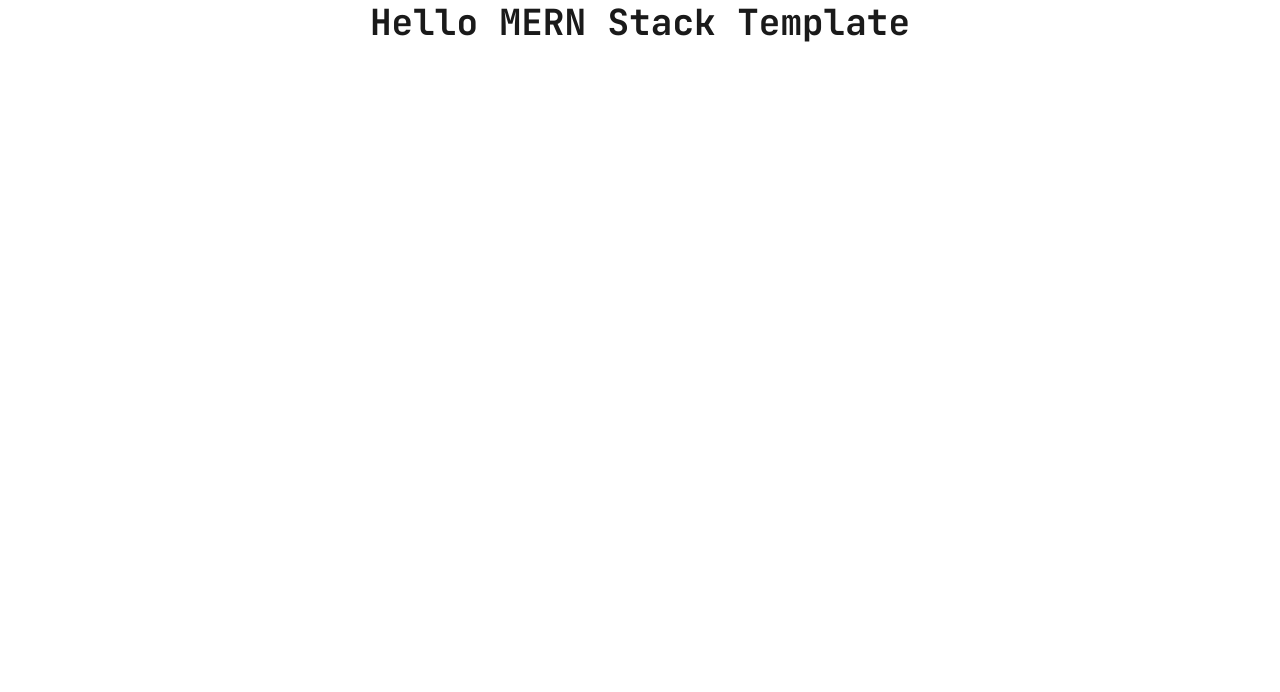
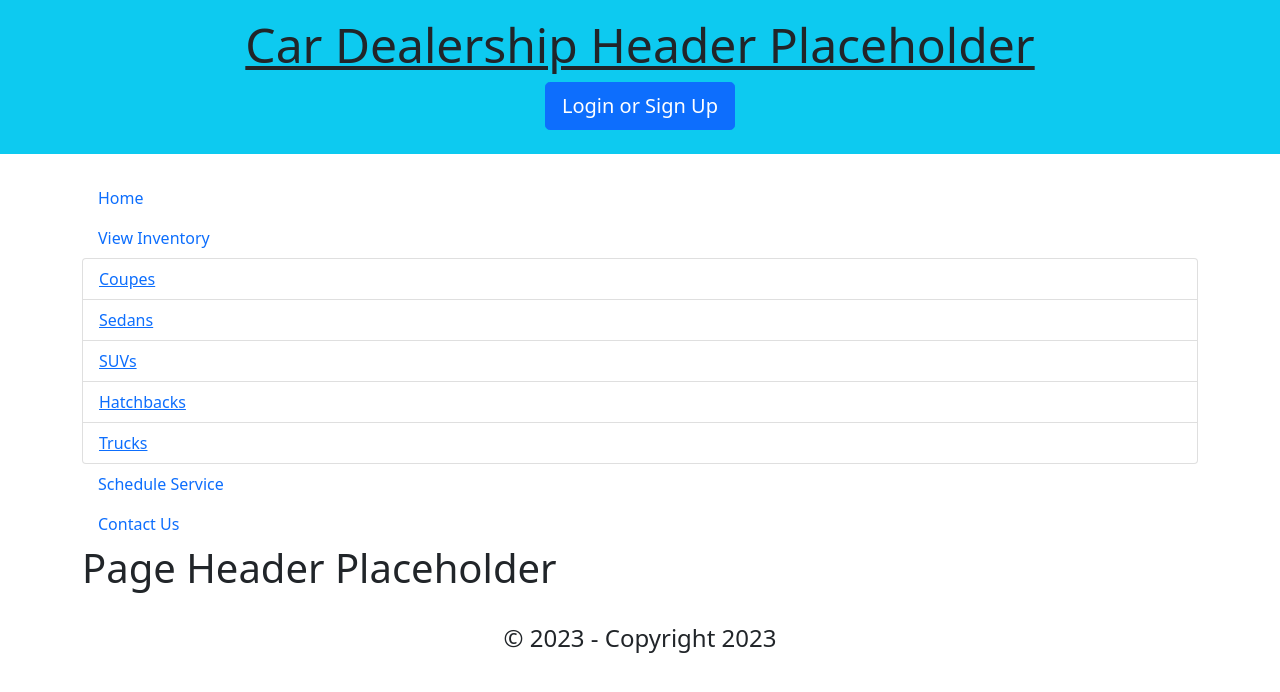
Before and after one commit to Craigien/legendary-fiesta-Project-03, a React (Create React App) app in the folder client/: page / in a window 1280 px wide. Shown: the top 692 px of the page. Built offline with nearby package versions, Linux system fonts and the light colour scheme.

Commit message:
Started functionality around listing available vehicles by type and setup initial nav bar

```diff
--- a/client/public/index.html
+++ b/client/public/index.html
@@ -26,7 +26,9 @@
     -->
     <link rel="preconnect" href="https://fonts.gstatic.com" />
     <link href="https://fonts.googleapis.com/css2?family=JetBrains+Mono:ital,wght@0,400;0,700;1,400&family=Open+Sans:wght@400;700&display=swap" rel="stylesheet" />
-    <title>Tech Thoughts</title>
+    <link href="https://cdn.jsdelivr.net/npm/bootstrap@5.1.3/dist/css/bootstrap.min.css" rel="stylesheet" integrity="sha384-1BmE4kWBq78iYhFldvKuhfTAU6auU8tT94WrHftjDbrCEXSU1oBoqyl2QvZ6jIW3" crossorigin="anonymous">
+    <script src="https://cdn.jsdelivr.net/npm/bootstrap@5.1.3/dist/js/bootstrap.bundle.min.js" integrity="sha384-ka7Sk0Gln4gmtz2MlQnikT1wXgYsOg+OMhuP+IlRH9sENBO0LRn5q+8nbTov4+1p" crossorigin="anonymous"></script>
+    <title>Car Dealership</title>
   </head>
   <body>
     <noscript>You need to enable JavaScript to run this app.</noscript>
--- a/client/src/App.js
+++ b/client/src/App.js
@@ -5,28 +5,36 @@ import {
   ApolloProvider,
 } from '@apollo/client';
 import { BrowserRouter as Router, Routes, Route } from 'react-router-dom';
-import ExampleComponent from './pages/ExampleComponent';
+
+import Home from './pages/Home';
+import Header from './components/Header';
+import Footer from './components/Footer';
+import Nav from './components/Nav';
 
 const client = new ApolloClient({
   uri: '/graphql',
   cache: new InMemoryCache(),
 });
 
-
 function App() {
   return (
     <ApolloProvider client={client}>
       <Router>
-        <div className="flex-column justify-flex-start min-100-vh">
-          <div className="container">
-            <Routes>
-              <Route
-                path="/"
-                element={<ExampleComponent />}
-              />
-            </Routes>
+        {/* <div className="flex-column justify-flex-start min-100-vh"> */}
+        <Header />
+        <div className="container">
+          <div className="row align-items-start">
+            <Nav />
           </div>
+          <Routes>
+            <Route
+              path="/"
+              element={<Home />}
+            />
+          </Routes>
         </div>
+        <Footer />
+        {/* </div> */}
       </Router>
     </ApolloProvider>
   );
--- /dev/null
+++ b/client/src/components/Footer/index.js
@@ -0,0 +1,24 @@
+import React from 'react';
+import { useLocation, useNavigate } from 'react-router-dom';
+
+const Footer = () => {
+  const location = useLocation();
+  const navigate = useNavigate();
+  return (
+    <footer className="w-100 mt-auto text-dark p-4">
+      <div className="container text-center mb-5">
+        {location.pathname !== '/' && (
+          <button
+            className="btn btn-dark mb-3"
+            onClick={() => navigate(-1)}
+          >
+            &larr; Go Back
+          </button>
+        )}
+        <h4>&copy; {new Date().getFullYear()} - Copyright 2023</h4>
+      </div>
+    </footer>
+  );
+};
+
+export default Footer;
--- /dev/null
+++ b/client/src/components/Header/index.js
@@ -0,0 +1,44 @@
+import React from 'react';
+import { Link } from 'react-router-dom';
+
+import Auth from '../../utils/auth';
+
+const Header = () => {
+    const logout = (event) => {
+        event.preventDefault();
+        Auth.logout();
+    };
+    return (
+        <header className="bg-info text-dark mb-4 py-3 display-flex align-center">
+            <div className="container flex-column justify-space-between-lg justify-center align-center text-center">
+                <Link className="text-dark" to="/">
+                    <h1 className="m-0 " style={{ fontSize: '3rem' }}>
+                        Car Dealership Header Placeholder
+                    </h1>
+                </Link>
+
+                <div>
+                    {Auth.loggedIn() ? (
+                        <>
+                            {/* May remove this */}
+                            <Link className="btn btn-lg btn-primary m-2" to="/me">
+                                View My Profile
+                            </Link>
+                            <button className="btn btn-lg btn-light m-2" onClick={logout}>
+                                Logout
+                            </button>
+                        </>
+                    ) : (
+                        <>
+                            <Link className="btn btn-lg btn-primary m-2" to="/login">
+                                Login or Sign Up
+                            </Link>
+                        </>
+                    )}
+                </div>
+            </div>
+        </header>
+    );
+};
+
+export default Header;
--- /dev/null
+++ b/client/src/components/Nav/index.js
@@ -0,0 +1,46 @@
+import React from 'react';
+import { Link } from 'react-router-dom';
+
+const Nav = () => {
+
+    return (
+        <aside className="col">
+            <nav>
+                <ul className="nav flex-column">
+                    <li className="nav-item">
+                        <Link className="nav-link active" to="/">Home</Link>
+                    </li>
+                    {/* This should become a drop down menu with category choices */}
+                    <li className="nav-item">
+                        <Link className="nav-link" to="/categories">View Inventory</Link>
+                        <ul className="list-group">
+                            <li className="list-group-item">
+                                <Link to="/categories/coupes">Coupes</Link>
+                            </li>
+                            <li className="list-group-item">
+                                <Link to="/categories/sedans">Sedans</Link>
+                            </li>
+                            <li className="list-group-item">
+                                <Link to="/categories/suvs">SUVs</Link>
+                            </li>
+                            <li className="list-group-item">
+                                <Link to="/categories/hatchbacks">Hatchbacks</Link>
+                            </li>
+                            <li className="list-group-item">
+                                <Link to="/categories/trucks">Trucks</Link>
+                            </li>
+                        </ul>
+                    </li>
+                    <li className="nav-item">
+                        <Link className="nav-link" to="/service">Schedule Service</Link>
+                    </li>
+                    <li className="nav-item">
+                        <Link className="nav-link" to="/contact">Contact Us</Link>
+                    </li>
+                </ul>
+            </nav>
+        </aside>
+    );
+};
+
+export default Nav;
--- a/client/src/index.js
+++ b/client/src/index.js
@@ -1,6 +1,6 @@
 import React from 'react';
 import ReactDOM from 'react-dom';
-import './index.css';
+// import './index.css';
 import App from './App';
 import reportWebVitals from './reportWebVitals';
 
--- a/client/src/pages/ExampleComponent.js
+++ /dev/null
@@ -1,14 +0,0 @@
-import React from 'react';
-
-const ExampleComponent = () => {
-
-  return (
-    <main>
-      <div className="flex-row justify-center">
-       <h1>Hello MERN Stack Template</h1>
-      </div>
-    </main>
-  );
-};
-
-export default ExampleComponent;
--- /dev/null
+++ b/client/src/pages/Home.js
@@ -0,0 +1,14 @@
+import React from 'react';
+
+const Home = () => {
+
+  return (
+    <main>
+      <div>
+       <h1>Page Header Placeholder</h1>
+      </div>
+    </main>
+  );
+};
+
+export default Home;
```
Also changed, not shown: client/src/components/VehicleList/index.js (added, +29 -0 lines), client/src/pages/Vehicles.js (added, +31 -0 lines), 1 other file (tests, documents, lock files or other folders).
